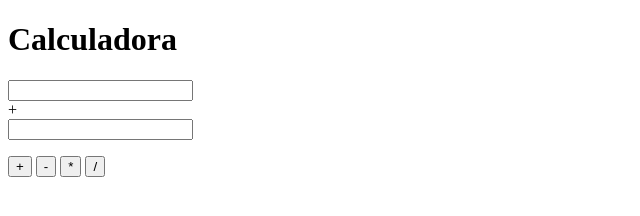
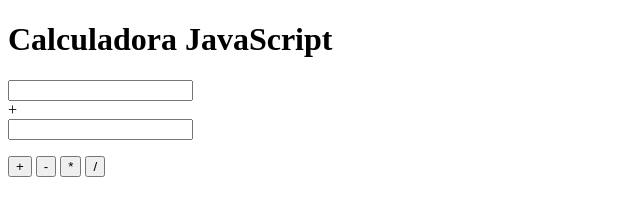
Before and after one commit to dyegobezerra86/javascript, a plain HTML site: page index.html in a window 1280 px wide. Shown: the whole page, without its empty margins (0-640 px from the left). Drawn offline with Linux system fonts and the light colour scheme.

Commit message:
version1

```diff
--- a/index.html
+++ b/index.html
@@ -6,7 +6,7 @@
     <title>Document</title>
 </head>
 <body>
-    <h1>Calculadora
+    <h1>Calculadora JavaScript
     </h1>
     <input id="n1" type="text">
     <div id="sinal">+</div>
```
